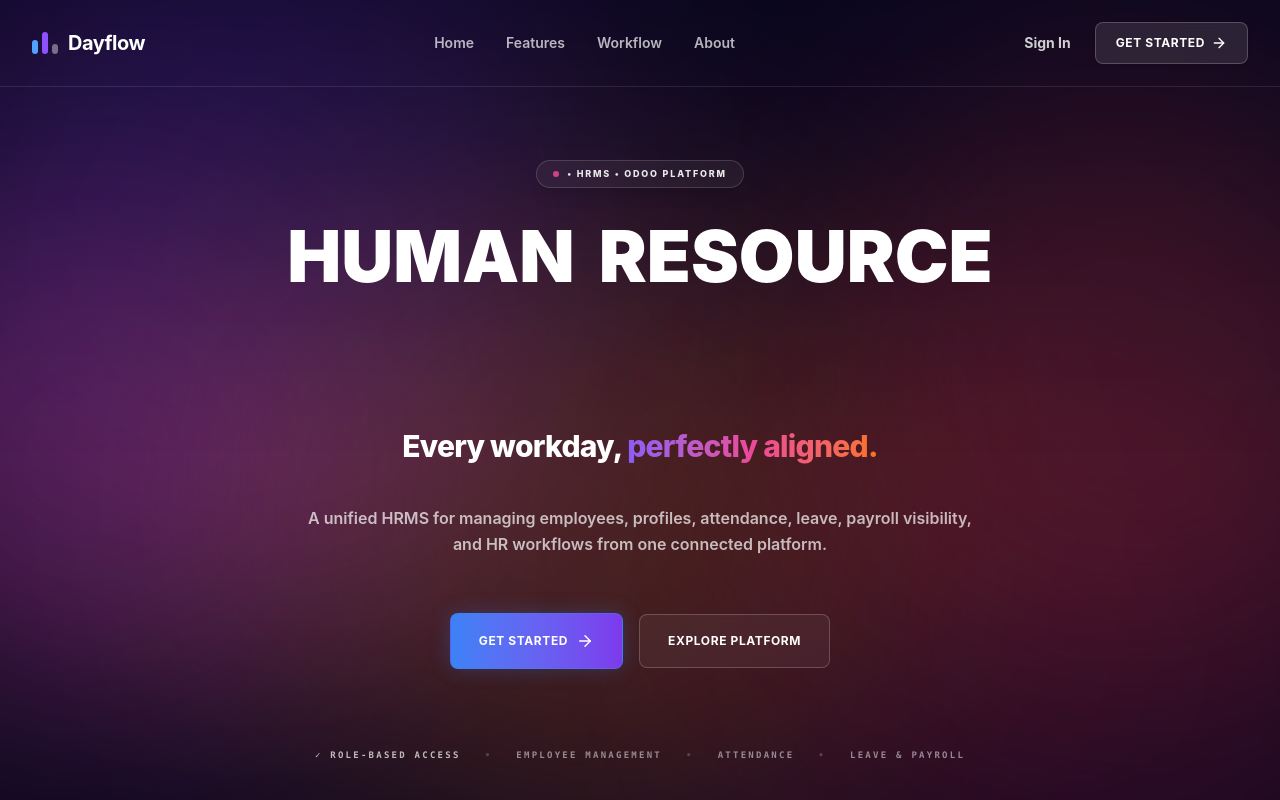
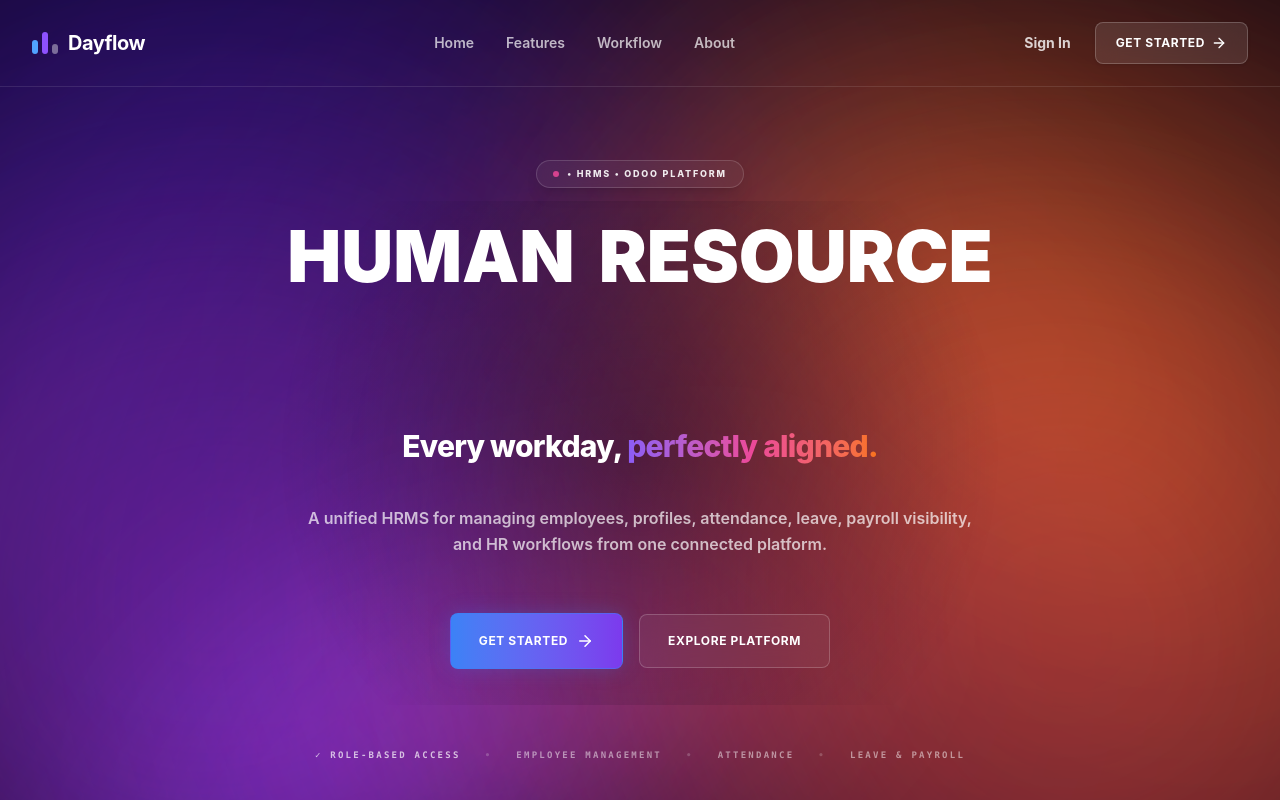
Before and after one commit to KalpakHS/hrms-odoo, a React (Vite) app: page / in a window 1280 px wide. Shown: the top 800 px of the page. Built offline with nearby package versions, Linux system fonts and the light colour scheme.

Commit message:
Enhance hero background overlay with high-saturation morphing mesh metaballs and flowing light trails

```diff
--- a/src/components/Hero.tsx
+++ b/src/components/Hero.tsx
@@ -48,29 +48,48 @@ export const Hero: React.FC = () => {
   };
 
   return (
-    <section id="home" className="relative min-h-[95vh] flex flex-col items-center justify-center pt-40 pb-36 text-center select-none overflow-hidden bg-[#0A071E]">
+    <section id="home" className="relative min-h-[95vh] flex flex-col items-center justify-center pt-40 pb-36 text-center select-none overflow-hidden bg-[#050212]">
 
       {/*
-        Premium Animated Mesh-Gradient Background
-        Smooth liquid motion with colors: Deep navy, electric violet, magenta, warm orange, bright red.
+        Premium Animated Fluid Mesh-Gradient Background
+        Oversized, highly saturated color clouds with 3 fluid light trails.
       */}
       <div className="absolute inset-0 overflow-hidden pointer-events-none z-0">
-        {/* White base gradient layer */}
-        <div className="absolute inset-0 bg-[#0A071E]" />
+        {/* Base dark canvas */}
+        <div className="absolute inset-0 bg-[#050212]" />
 
-        {/* Blob 1: Violet/Purple */}
-        <div className="absolute top-[-10%] left-[-10%] w-[55vw] h-[55vw] bg-[#7C3AED] rounded-full filter blur-[120px] opacity-[0.26] animate-mesh-1" />
-        {/* Blob 2: Magenta */}
-        <div className="absolute top-[20%] left-[-15%] w-[45vw] h-[45vw] bg-[#EC4899] rounded-full filter blur-[120px] opacity-[0.24] animate-mesh-3" />
-        {/* Blob 3: Warm Orange */}
-        <div className="absolute bottom-[10%] left-[20%] w-[50vw] h-[50vw] bg-[#F97316] rounded-full filter blur-[130px] opacity-[0.24] animate-mesh-2" />
-        {/* Blob 4: Deep Burgundy/Red */}
-        <div className="absolute bottom-[-10%] right-[-10%] w-[55vw] h-[55vw] bg-[#881337] rounded-full filter blur-[140px] opacity-[0.26] animate-mesh-4" />
-        {/* Blob 5: Bright Orange/Red */}
-        <div className="absolute top-[10%] right-[-10%] w-[45vw] h-[45vw] bg-[#EF4444] rounded-full filter blur-[110px] opacity-[0.2] animate-mesh-1" />
+        {/* Ambient Color Blobs Container with Screen blend for luminous additive lighting */}
+        <div className="absolute inset-0 mix-blend-screen opacity-90">
+          {/* Blob 1: Violet/Purple (Left Side) */}
+          <div className="absolute top-[-10%] left-[-20%] w-[75vw] h-[75vw] bg-[#5B21F5] rounded-full filter blur-[160px] opacity-[0.45] animate-mesh-1" />
 
-        {/* Subtle dark/transparent vignette overlay */}
-        <div className="absolute inset-0 bg-gradient-to-t from-transparent via-transparent to-[#0A071E]/30" />
+          {/* Blob 2: Magenta/Pink (Lower Left) */}
+          <div className="absolute bottom-[-15%] left-[-15%] w-[65vw] h-[65vw] bg-[#D946EF] rounded-full filter blur-[150px] opacity-[0.42] animate-mesh-3" />
+
+          {/* Blob 3: Central Deep Purple + Burgundy Base */}
+          <div className="absolute top-[10%] left-[10%] w-[80vw] h-[80vw] bg-[#21005F] rounded-full filter blur-[180px] opacity-[0.38] animate-mesh-2" />
+
+          {/* Blob 4: Bright Orange (Right Side) */}
+          <div className="absolute top-[-5%] right-[-20%] w-[75vw] h-[75vw] bg-[#FF6A00] rounded-full filter blur-[160px] opacity-[0.42] animate-mesh-2" />
+
+          {/* Blob 5: Orange/Red (Lower Right) */}
+          <div className="absolute bottom-[-15%] right-[-15%] w-[65vw] h-[65vw] bg-[#EF4444] rounded-full filter blur-[150px] opacity-[0.45] animate-mesh-4" />
+        </div>
+
+        {/* Luminous Curved Light Streaks / Trails */}
+        <div className="absolute inset-0 mix-blend-plus-lighter opacity-80">
+          {/* Violet/Purple Trail sweeping from left-bottom to center */}
+          <div className="absolute bottom-[-5%] left-[-20%] w-[85vw] h-[25vw] bg-gradient-to-r from-transparent via-[#7C3AED] to-transparent rounded-full filter blur-[110px] opacity-[0.32] rotate-[-25deg] animate-streak-1" />
+
+          {/* Bright Orange Trail sweeping from right to center */}
+          <div className="absolute top-[20%] right-[-20%] w-[80vw] h-[25vw] bg-gradient-to-r from-transparent via-[#FF8A00] to-transparent rounded-full filter blur-[120px] opacity-[0.28] rotate-[20deg] animate-streak-2" />
+
+          {/* Magenta Trail near the bottom center */}
+          <div className="absolute bottom-[8%] left-[5%] w-[70vw] h-[20vw] bg-gradient-to-r from-transparent via-[#EC4899] to-transparent rounded-full filter blur-[100px] opacity-[0.25] rotate-[-10deg] animate-streak-3" />
+        </div>
+
+        {/* Subtle localized dark vignette filter behind main text content for optimal contrast & readability */}
+        <div className="absolute top-1/2 left-1/2 -translate-x-1/2 -translate-y-1/2 w-full max-w-4xl aspect-video bg-[radial-gradient(circle_at_center,rgba(5,2,18,0.35)_0%,rgba(5,2,18,0)_70%)] pointer-events-none z-0" />
       </div>
 
       <div className="max-w-6xl mx-auto px-6 md:px-8 relative z-10 flex flex-col items-center gap-8">
--- a/src/index.css
+++ b/src/index.css
@@ -136,3 +136,34 @@ body {
 .animate-mesh-4 {
   animation: meshFloat4 40s infinite linear;
 }
+
+/* Light Trail animations for background */
+@keyframes streak1 {
+  0% { transform: translate(0px, 0px) rotate(-25deg) scale(0.95); }
+  50% { transform: translate(15%, 8%) rotate(-15deg) scale(1.05); }
+  100% { transform: translate(0px, 0px) rotate(-25deg) scale(0.95); }
+}
+
+@keyframes streak2 {
+  0% { transform: translate(0px, 0px) rotate(20deg) scale(1); }
+  50% { transform: translate(-12%, -8%) rotate(30deg) scale(1.1); }
+  100% { transform: translate(0px, 0px) rotate(20deg) scale(1); }
+}
+
+@keyframes streak3 {
+  0% { transform: translate(0px, 0px) rotate(-10deg) scale(1); }
+  50% { transform: translate(8%, -5%) rotate(-5deg) scale(1.05); }
+  100% { transform: translate(0px, 0px) rotate(-10deg) scale(1); }
+}
+
+.animate-streak-1 {
+  animation: streak1 22s infinite alternate ease-in-out;
+}
+
+.animate-streak-2 {
+  animation: streak2 26s infinite alternate ease-in-out;
+}
+
+.animate-streak-3 {
+  animation: streak3 24s infinite alternate ease-in-out;
+}
```
